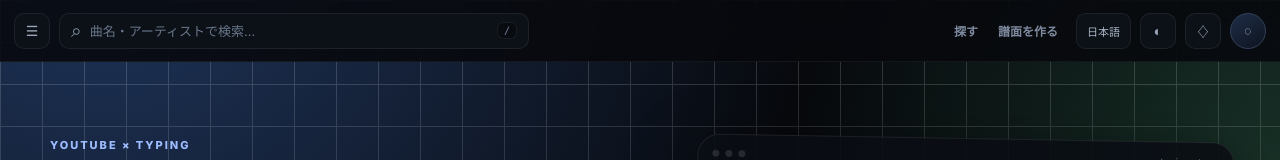
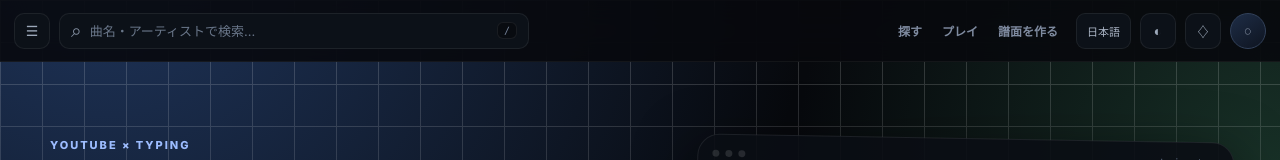
Before and after one commit to sakai-kon/youtube-typing, a Next.js app: page / in a window 1280 px wide. Shown: the top 160 px of the page. Built offline with nearby package versions, Linux system fonts and the light colour scheme; no server answers; the database is empty.

Commit message:
Use identical header navigation everywhere

```diff
--- a/components/site-header.tsx
+++ b/components/site-header.tsx
@@ -4,10 +4,9 @@ import Link from 'next/link';
 
 interface SiteHeaderProps {
   loggedIn: boolean;
-  compact?: boolean;
 }
 
-export function SiteHeader({ loggedIn, compact = false }: SiteHeaderProps) {
+export function SiteHeader({ loggedIn }: SiteHeaderProps) {
   return (
     <>
       <header className="site-header unified-header">
@@ -22,7 +21,7 @@ export function SiteHeader({ loggedIn, compact = false }: SiteHeaderProps) {
           </div>
 
           <div className="unified-header-right">
-            {!compact && <nav className="unified-nav"><Link href="/search">探す</Link><Link href="/create">譜面を作る</Link></nav>}
+            <nav className="unified-nav"><Link href="/search">探す</Link><Link href="/play">プレイ</Link><Link href="/create">譜面を作る</Link></nav>
             <button className="unified-header-control" type="button">日本語</button>
             <button className="unified-icon-btn" type="button" aria-label="テーマ切り替え">◐</button>
             <button className="unified-icon-btn" type="button" aria-label="通知">♢</button>
```
